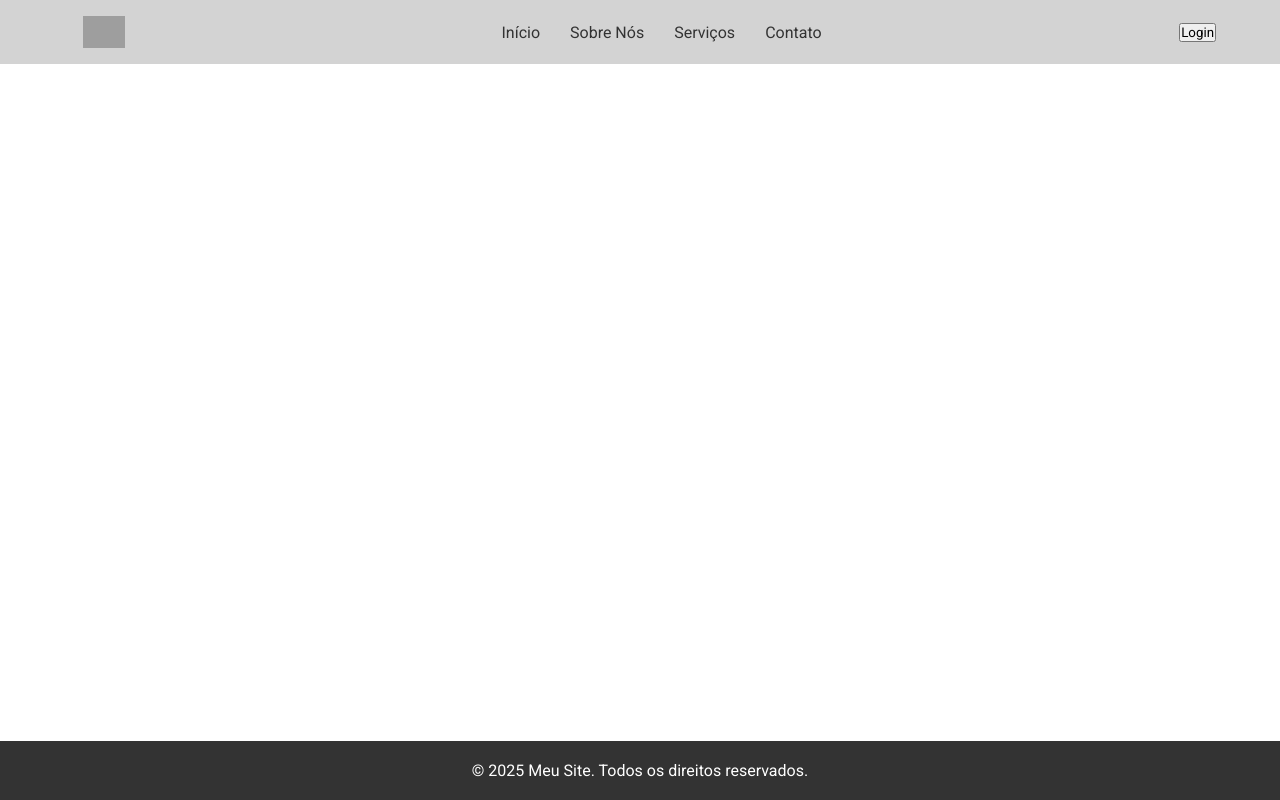
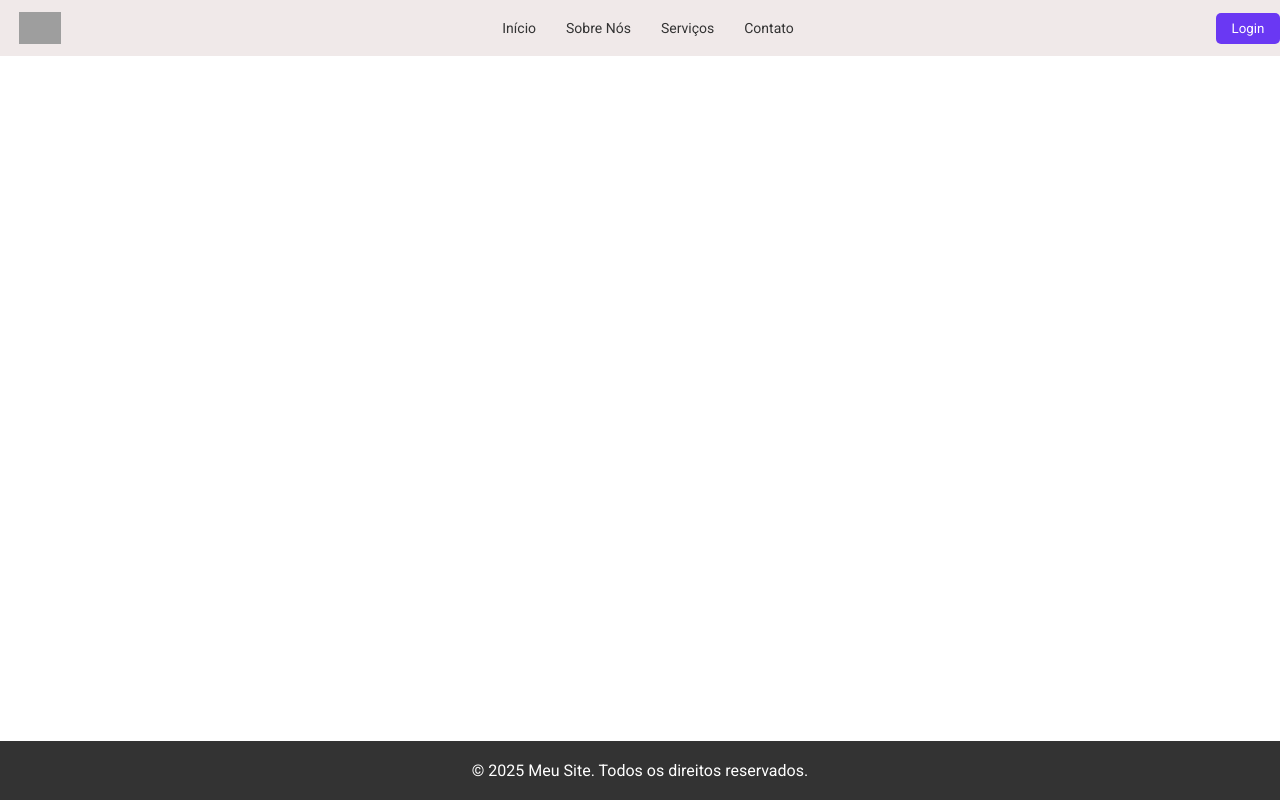
Before and after one commit to murilotoniol/Deneb-FrontEnd, a React (Vite) app: page /login in a window 1280 px wide. Built offline with nearby package versions, Linux system fonts and the light colour scheme; grey boxes are pictures that could not be loaded.

Commit message:
Estlizando Header

```diff
--- a/src/components/Header/Header.css
+++ b/src/components/Header/Header.css
@@ -18,33 +18,46 @@ nav ul li a {
     color: #333;
 }
 
-.Header{
-    background-color: rgba(255, 255, 255, 0.75);
+.Header {
+    background-color: rgba(235, 226, 226, 0.75);
     display: flex;
     align-items: center;
     justify-content: space-between;
-    padding: 1rem 4rem;
+    height: 7%;
     position: fixed;
     top: 0;
     width: 100%;
     z-index: 10;
-    background-color: lightgray;
+    font-size: 14px;
 }
 
-.Header > nav {
+.Header>nav {
     display: flex;
     gap: 2rem;
 }
 
+.botao{
+    width: 5%;
+    padding: 8px;
+    margin: 3px 0;
+    background: #6a38f3;
+    color: white;
+    border: none;
+    border-radius: 5px;
+    cursor: pointer;
+}
 
+button:hover {
+    background: #4412ce;
+}
 
-.image{
+.image {
     width: 5rem;
     height: 2rem;
 }
 
-.murilo{
+.logo {
     width: 100%;
-  height: 100%;
-  object-fit: contain;
+    height: 100%;
+    object-fit: contain;
 }
--- a/src/components/Header/Header.jsx
+++ b/src/components/Header/Header.jsx
@@ -6,7 +6,7 @@ import "../Header/Header.css"
     return (
         <div className="Header">
             <div className="image">
-            <img src="https://ichef.bbci.co.uk/images/ic/512xn/p09j7x4c.jpg.webp" alt="teste" className="murilo"/>
+            <img src="https://ichef.bbci.co.uk/images/ic/512xn/p09j7x4c.jpg.webp" alt="teste" className="logo"/>
             </div>
             <nav>
                 <ul>
```
